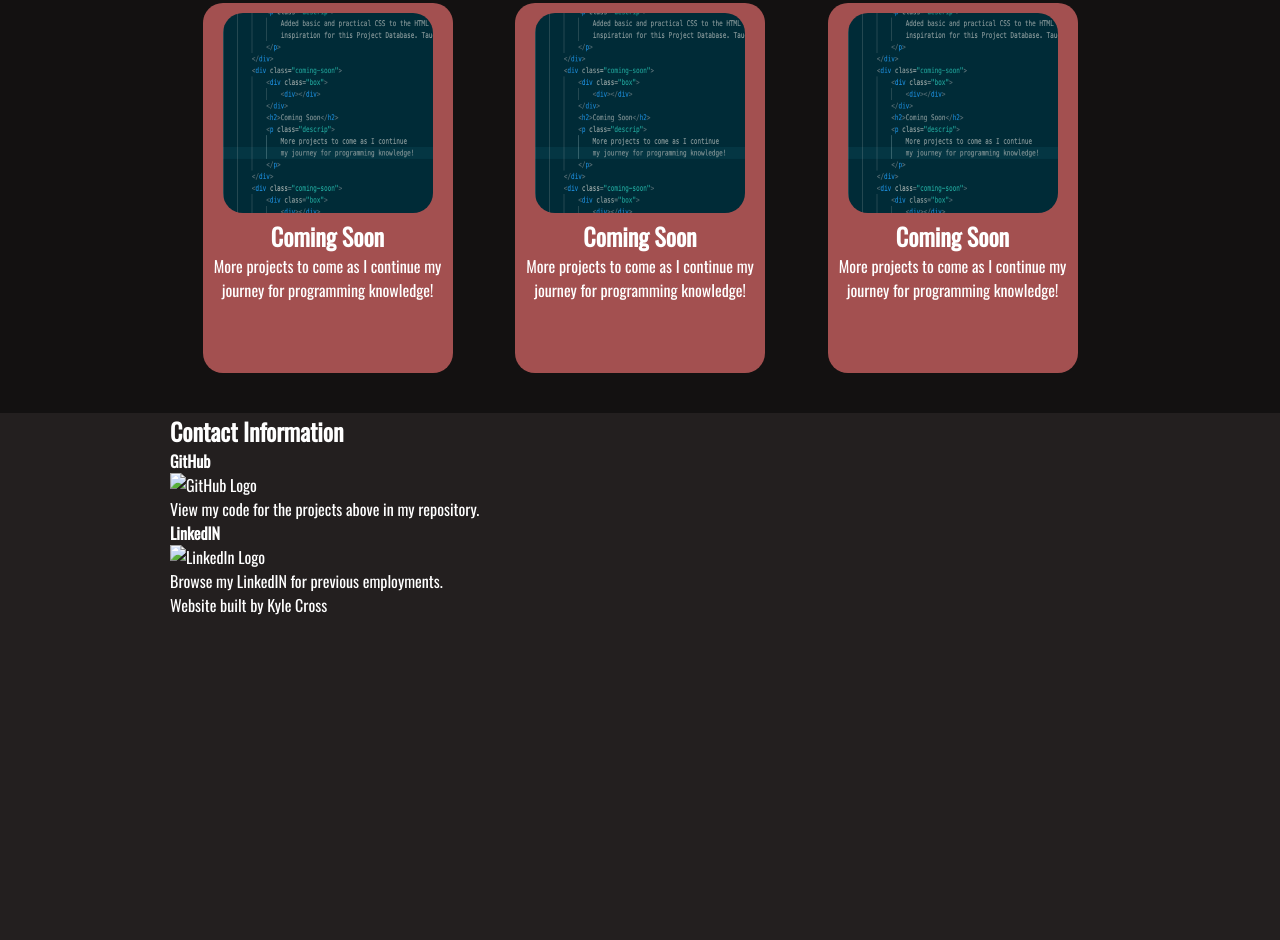
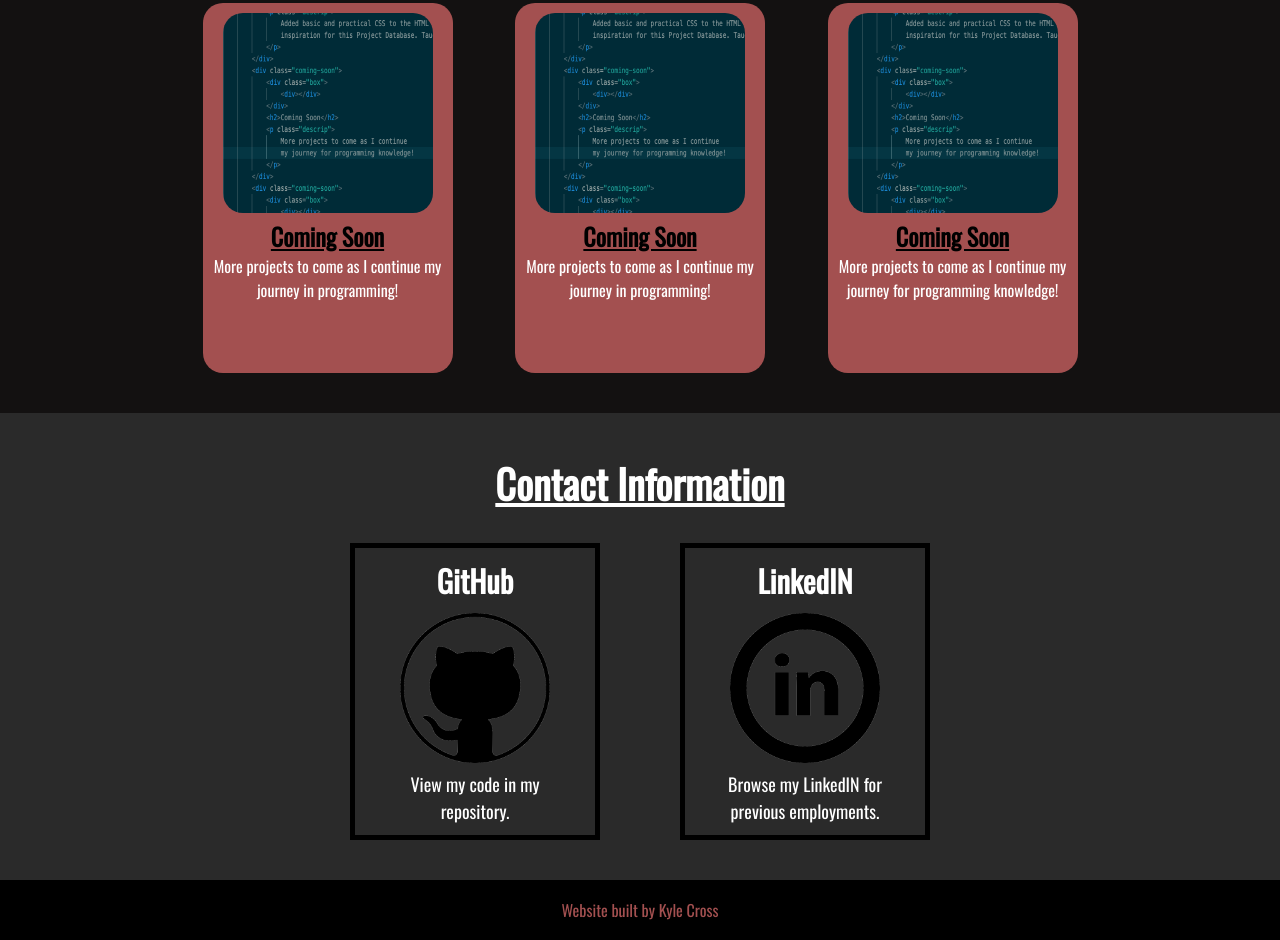
Before and after one commit to kylecross02/projects-showcase, a plain HTML site: page index.html in a window 1280 px wide. Shown: the part 997-1937 px from the top of the page. Before the commit the page ends 1614 px from the top, so only its background shows below. Drawn offline with nearby package versions, Linux system fonts and the light colour scheme.

Commit message:
project boxes formatted and contact section built

```diff
--- a/index.html
+++ b/index.html
@@ -82,7 +82,7 @@
                         <h2>Coming Soon</h2>
                         <p class="descrip">
                             More projects to come as I continue
-                            my journey for programming knowledge!
+                            my journey in programming!
                         </p>
                     </div>
                 </div>
@@ -93,7 +93,7 @@
                     <div class="text">
                         <h2>Coming Soon</h2>
                         <p class="descrip">
-                            More projects to come as I continue my journey for programming knowledge!
+                            More projects to come as I continue my journey in programming!
                         </p>
                     </div>
                 </div>
@@ -104,7 +104,7 @@
                     <div class="text">
                         <h2>Coming Soon</h2>
                         <p class="descrip">
-                            More projects to come as I continue my journey for programming knowledge!
+                            More projects to come as I continue my journey in programming!
                         </p>
                     </div>
                 </div>
@@ -128,16 +128,16 @@
         <div class="container">
             <h2>Contact Information</h2>
             <div class="socials">
-                <div class="media">
-                    <h4>GitHub</h4>
-                    <img src="" alt="GitHub Logo">
-                    <p>View my code for the projects above in my repository.</p>
-                </div>
-                <div class="media">
-                    <h4>LinkedIN</h4>
-                    <img src="" alt="LinkedIn Logo">
+                <div class="github"><a href="https://github.com/kylecross02?tab=repositories">
+                    <h3>GitHub</h3>
+                    <img src="img/git-hub-logo.png" alt="GitHub Logo">
+                    <p>View my code in my repository.</p>
+                </a></div>
+                <div class="linkedin"><a href="https://www.linkedin.com/in/kyle-cross-6aa4a9201/">
+                    <h3>LinkedIN</h3>
+                    <img src="img/linkedin-logo.png" alt="LinkedIn Logo">
                     <p>Browse my LinkedIN for previous employments.</p>
-                </div>
+                </a></div>
             </div>
         </div>
     </section>
--- a/styles.css
+++ b/styles.css
@@ -58,10 +58,6 @@ header .container {
 
 .guide a:hover {
     color: rgb(53, 213, 222);
-}
-
-.about {
-
 }
 
 .about .container {
@@ -137,6 +133,12 @@ header .container {
     flex-direction:column;
     align-items: center;
     text-align: center;
+    color: darkgray;
+}
+
+.text h2 {
+    text-decoration: underline;
+    color: black;
 }
 
 .database img {
@@ -144,3 +146,94 @@ header .container {
     width: 220px;
     border-radius: 20px;
 }
+
+.contact {
+    background-color: rgb(42, 42, 42);
+
+}
+
+.contact .container {
+    display: flex;
+    flex-direction: column;
+    align-items: center;
+    padding: 40px;
+    gap: 30px;
+}
+
+.contact h2 {
+    font-size: 40px;
+    font-weight: bolder;
+    text-decoration: underline;
+}
+
+.contact .socials {
+    display:flex;
+    justify-content: center;
+    gap: 80px;
+}
+
+.github,
+.linkedin {
+    display: flex;
+    flex-direction: column;
+    align-items: center;
+    flex: 0 1 300px;
+    text-align: center;
+    font-size: 26px;
+    width: 250px;
+    border: 5px;
+    flex-shrink: 1;
+    border-color: black;
+    border-style: solid;
+    padding: 10px 25px;
+}
+
+.github a,
+.linkedin a {
+    text-decoration: none;
+}
+
+.github:hover,
+.linkedin:hover {
+    background-color: rgb(147, 146, 146);
+}
+
+.socials h3 {
+    font-weight: bolder;
+    margin-bottom: 10px;
+}
+.socials p {
+    font-size: 18px;
+    font-weight: lighter;
+}
+
+.socials img {
+    height: 150px;
+    width: 150px;
+}
+
+footer {
+    background-color: black;
+    height: 60px;
+}
+
+footer .container {
+    display: flex;
+    justify-content: center;
+    align-items: center;
+    height: 100%;
+}
+
+footer .container p {
+    color: rgb(163, 80, 80);
+}
+
+@media (max-width:900px) {
+    .about .container {
+        flex-direction: column;
+        text-align: center;
+    }
+    .about img {
+        max-height:300px;
+    }
+}
```
Also changed, not shown: img/git-hub-logo.png (added), img/linkedin-logo.png (added).
